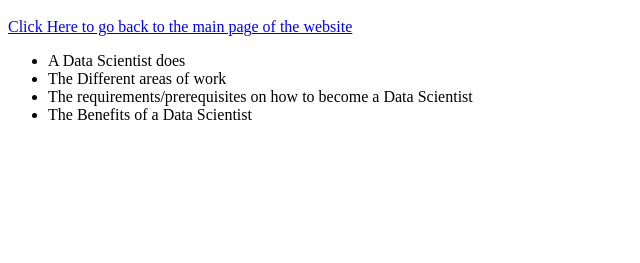
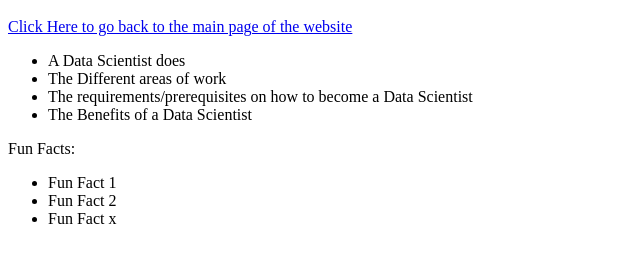
Before and after one commit to AaronAlpha/Promotional-Website.github.io, a plain HTML site: page Types of software developers/Data Scientists.html in a window 1280 px wide. Shown: the part 121-384 px from the top of the page, without its empty margins (0-640 px from the left). Drawn offline with Linux system fonts and the light colour scheme.

Commit message:
Update Data Scientists.html

```diff
--- a/Types of software developers/Data Scientists.html
+++ b/Types of software developers/Data Scientists.html
@@ -22,7 +22,13 @@
         <li>The Different areas of work
         <li>The requirements/prerequisites on how to become a Data Scientist
         <li>The Benefits of a Data Scientist
+    </ul>
 
+    <aside>Fun Facts:</aside>
+    <ul>
+        <li>Fun Fact 1</li>
+        <li>Fun Fact 2</li>
+        <li>Fun Fact x</li>
     </ul>
 
 
```
